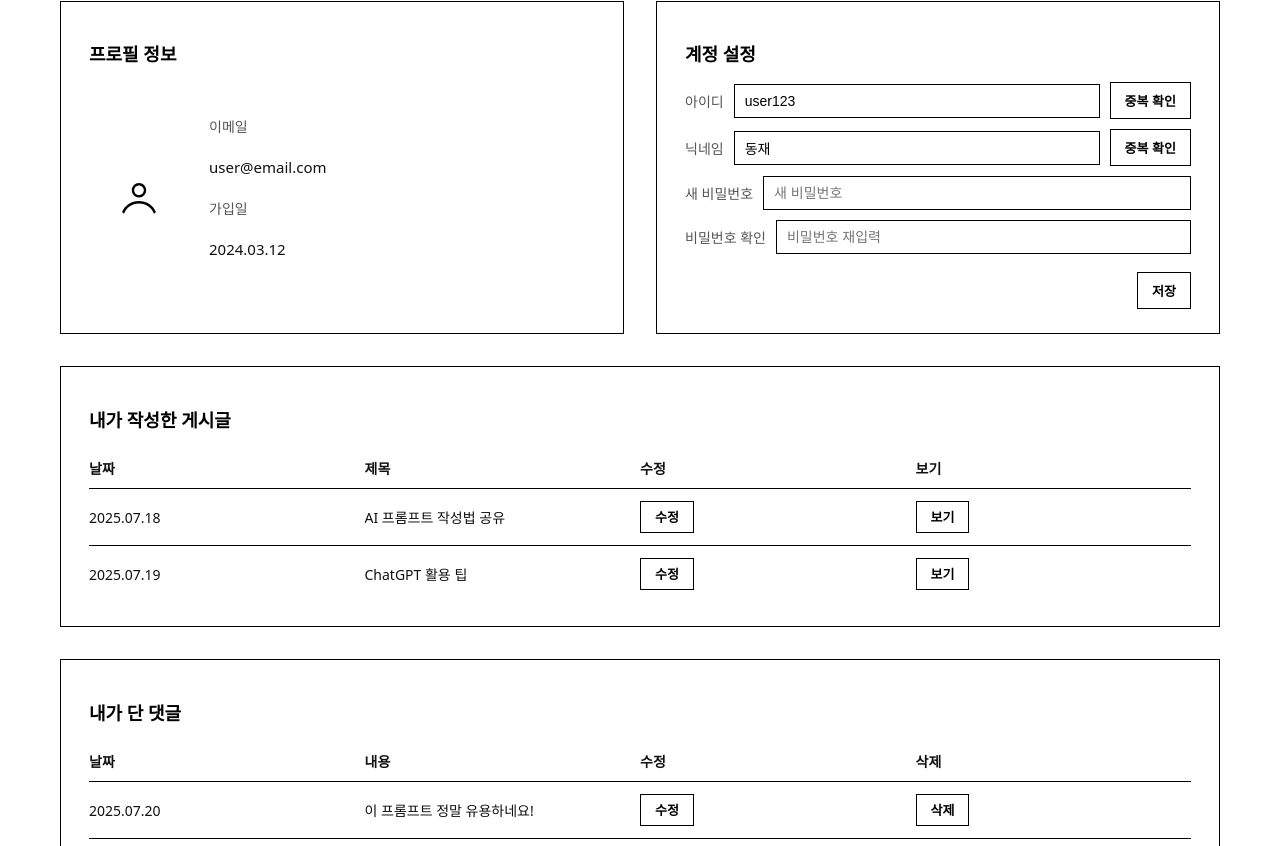
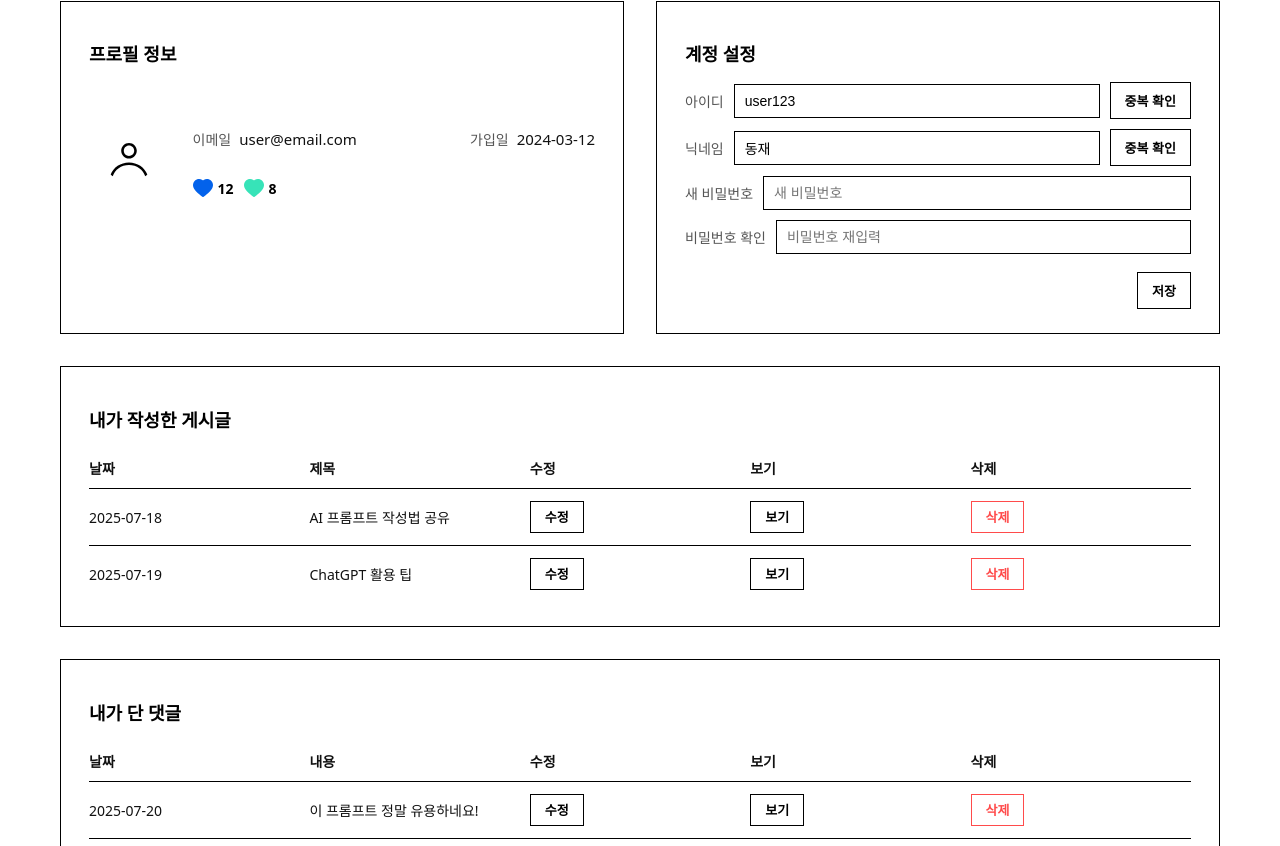
Before and after one commit to likedandylion/Frontend, a React (Vite) app: page /mypage in a window 1280 px wide. Shown: the part 254-1100 px from the top of the page. Built offline with nearby package versions, Linux system fonts and the light colour scheme; no server answers.

Commit message:
사용자 api 및 댓글, 게시글 삭제 연동

```diff
--- a/src/pages/MyPage/mypage.jsx
+++ b/src/pages/MyPage/mypage.jsx
@@ -1,17 +1,201 @@
-import React from "react";
+import React, { useEffect, useState } from "react";
 import * as S from "./mypage.styles";
-import AvatarIcon from "@/assets/avatar.svg"; // ✅ 기존 방식으로 import (요금제 구매 코드 방식 동일)
+import AvatarIcon from "@/assets/avatar.svg";
+import heartGreen from "@/assets/images/heart_green.svg";
 
 export default function MyPage() {
-  const myCreatedPosts = [
-    { date: "2025.07.18", title: "AI 프롬프트 작성법 공유" },
-    { date: "2025.07.19", title: "ChatGPT 활용 팁" },
+  const [userInfo, setUserInfo] = useState(null);
+  const [subscription, setSubscription] = useState(null);
+  const [posts, setPosts] = useState([]);
+  const [comments, setComments] = useState([]);
+  const [usernameInput, setUsernameInput] = useState("");
+  const [nicknameInput, setNicknameInput] = useState("");
+
+  const token = localStorage.getItem("accessToken");
+
+  const authHeaders = {
+    Authorization: `Bearer ${token}`,
+    "Content-Type": "application/json",
+  };
+
+  // ✅ 더미 데이터 (서버 꺼져 있을 때 fallback)
+  const dummyUser = {
+    email: "user@email.com",
+    username: "user123",
+    nickname: "동재",
+    createdAt: "2024-03-12T00:00:00.000Z",
+    blueTickets: 12,
+    greenTickets: 8,
+  };
+
+  const dummySubscription = {
+    planName: "PRO",
+    status: "활성",
+    nextBillingDate: "2025-04-11",
+  };
+
+  const dummyPosts = [
+    {
+      id: 1,
+      title: "AI 프롬프트 작성법 공유",
+      createdAt: "2025-07-18T00:00:00.000Z",
+    },
+    { id: 2, title: "ChatGPT 활용 팁", createdAt: "2025-07-19T00:00:00.000Z" },
   ];
 
-  const myComments = [
-    { date: "2025.07.20", content: "이 프롬프트 정말 유용하네요!" },
-    { date: "2025.07.21", content: "예시가 추가되면 더 좋을 것 같아요!" },
+  const dummyComments = [
+    {
+      id: 1,
+      content: "이 프롬프트 정말 유용하네요!",
+      createdAt: "2025-07-20T00:00:00.000Z",
+    },
+    {
+      id: 2,
+      content: "예시가 추가되면 더 좋을 것 같아요!",
+      createdAt: "2025-07-21T00:00:00.000Z",
+    },
   ];
+
+  // ✅ fetch 실패 시 fallback
+  useEffect(() => {
+    const fetchUserInfo = async () => {
+      try {
+        const res = await fetch("/api/v1/users/me", { headers: authHeaders });
+        if (!res.ok) throw new Error();
+        const data = await res.json();
+        setUserInfo(data);
+        setUsernameInput(data.username);
+        setNicknameInput(data.nickname);
+      } catch {
+        setUserInfo(dummyUser);
+        setUsernameInput(dummyUser.username);
+        setNicknameInput(dummyUser.nickname);
+      }
+    };
+
+    const fetchSubscription = async () => {
+      try {
+        const res = await fetch("/api/v1/users/me/subscription", {
+          headers: authHeaders,
+        });
+        if (!res.ok) throw new Error();
+        const data = await res.json();
+        setSubscription(data);
+      } catch {
+        setSubscription(dummySubscription);
+      }
+    };
+
+    const fetchPosts = async () => {
+      try {
+        const res = await fetch("/api/v1/users/me/posts", {
+          headers: authHeaders,
+        });
+        if (!res.ok) throw new Error();
+        const data = await res.json();
+        setPosts(data);
+      } catch {
+        setPosts(dummyPosts);
+      }
+    };
+
+    const fetchComments = async () => {
+      try {
+        const res = await fetch("/api/v1/users/me/comments", {
+          headers: authHeaders,
+        });
+        if (!res.ok) throw new Error();
+        const data = await res.json();
+        setComments(data);
+      } catch {
+        setComments(dummyComments);
+      }
+    };
+
+    fetchUserInfo();
+    fetchSubscription();
+    fetchPosts();
+    fetchComments();
+  }, []);
+
+  // ✅ 아이디 중복 확인
+  const handleCheckId = async () => {
+    if (!usernameInput.trim()) return alert("아이디를 입력해주세요.");
+    try {
+      const res = await fetch(
+        `/api/v1/auth/check-id?username=${encodeURIComponent(usernameInput)}`,
+        { method: "GET" }
+      );
+      if (!res.ok) throw new Error();
+      const data = await res.json();
+      alert(
+        data.isAvailable
+          ? "✅ 사용 가능한 아이디입니다."
+          : "❌ 이미 사용 중인 아이디입니다."
+      );
+    } catch {
+      alert("✅ (테스트) 사용 가능한 아이디입니다.");
+    }
+  };
+
+  // ✅ 닉네임 중복 확인
+  const handleCheckNickname = async () => {
+    if (!nicknameInput.trim()) return alert("닉네임을 입력해주세요.");
+    try {
+      const res = await fetch(
+        `/api/v1/auth/check-nickname?nickname=${encodeURIComponent(
+          nicknameInput
+        )}`,
+        { method: "GET" }
+      );
+      if (!res.ok) throw new Error();
+      const data = await res.json();
+      alert(
+        data.isAvailable
+          ? "✅ 사용 가능한 닉네임입니다."
+          : "❌ 이미 사용 중인 닉네임입니다."
+      );
+    } catch {
+      alert("✅ (테스트) 사용 가능한 닉네임입니다.");
+    }
+  };
+
+  // ✅ 게시글 삭제
+  const handleDeletePost = async (postId) => {
+    if (!window.confirm("정말로 이 프롬프트를 삭제하시겠습니까?")) return;
+    try {
+      const res = await fetch(`/api/v1/posts/${postId}`, {
+        method: "DELETE",
+        headers: authHeaders,
+      });
+      if (!res.ok) throw new Error();
+      alert("✅ 프롬프트가 삭제되었습니다.");
+      setPosts((prev) => prev.filter((p) => p.id !== postId));
+    } catch {
+      // 서버 꺼져 있을 때 fallback
+      alert("✅ (테스트) 프롬프트가 삭제되었습니다.");
+      setPosts((prev) => prev.filter((p) => p.id !== postId));
+    }
+  };
+
+  // ✅ 댓글 삭제
+  const handleDeleteComment = async (commentId) => {
+    if (!window.confirm("정말로 이 댓글을 삭제하시겠습니까?")) return;
+    try {
+      const res = await fetch(`/api/v1/comments/${commentId}`, {
+        method: "DELETE",
+        headers: authHeaders,
+      });
+      if (!res.ok) throw new Error();
+      alert("✅ 댓글이 삭제되었습니다.");
+      setComments((prev) => prev.filter((c) => c.id !== commentId));
+    } catch {
+      alert("✅ (테스트) 댓글이 삭제되었습니다.");
+      setComments((prev) => prev.filter((c) => c.id !== commentId));
+    }
+  };
+
+  if (!userInfo) return <div>로딩 중...</div>;
 
   return (
     <S.Page>
@@ -21,57 +205,79 @@ export default function MyPage() {
         </S.Header>
 
         <S.Grid>
-          {/* 🔹 프로필 정보 */}
+          {/* 프로필 */}
           <S.ProfileSection>
             <S.SectionTitle>프로필 정보</S.SectionTitle>
             <S.ProfileRow>
               <S.ProfileAvatarWrapper>
                 <img src={AvatarIcon} alt="프로필 아이콘" />
               </S.ProfileAvatarWrapper>
-
               <S.ProfileInfo>
-                <S.InfoLabel>이메일</S.InfoLabel>
-                <S.Text>user@email.com</S.Text>
-                <S.InfoLabel>가입일</S.InfoLabel>
-                <S.Text>2024.03.12</S.Text>
+                <S.ProfileInfoRow>
+                  <S.InfoGroup>
+                    <S.InfoLabel>이메일</S.InfoLabel>
+                    <S.Text>{userInfo.email}</S.Text>
+                  </S.InfoGroup>
+                  <S.InfoGroup>
+                    <S.InfoLabel>가입일</S.InfoLabel>
+                    <S.Text>{userInfo.createdAt?.slice(0, 10)}</S.Text>
+                  </S.InfoGroup>
+                </S.ProfileInfoRow>
+                <S.TicketRow>
+                  <S.Ticket>
+                    <S.TicketIconBlue src={heartGreen} alt="블루 티켓" />
+                    <span>{userInfo.blueTickets}</span>
+                  </S.Ticket>
+                  <S.Ticket>
+                    <S.TicketIconGreen src={heartGreen} alt="그린 티켓" />
+                    <span>{userInfo.greenTickets}</span>
+                  </S.Ticket>
+                </S.TicketRow>
               </S.ProfileInfo>
             </S.ProfileRow>
           </S.ProfileSection>
 
-          {/* 🔹 계정 설정 */}
+          {/* 계정 설정 */}
           <S.AccountSection>
             <S.SectionTitle>계정 설정</S.SectionTitle>
-
             <S.FormGroup>
               <S.FormRow>
                 <S.InfoLabel>아이디</S.InfoLabel>
-                <S.Input type="text" defaultValue="user123" />
-                <S.DuplicateButton>중복 확인</S.DuplicateButton>
+                <S.Input
+                  type="text"
+                  value={usernameInput}
+                  onChange={(e) => setUsernameInput(e.target.value)}
+                />
+                <S.DuplicateButton onClick={handleCheckId}>
+                  중복 확인
+                </S.DuplicateButton>
               </S.FormRow>
-
               <S.FormRow>
                 <S.InfoLabel>닉네임</S.InfoLabel>
-                <S.Input type="text" defaultValue="동재" />
-                <S.DuplicateButton>중복 확인</S.DuplicateButton>
+                <S.Input
+                  type="text"
+                  value={nicknameInput}
+                  onChange={(e) => setNicknameInput(e.target.value)}
+                />
+                <S.DuplicateButton onClick={handleCheckNickname}>
+                  중복 확인
+                </S.DuplicateButton>
               </S.FormRow>
-
               <S.FormRow>
                 <S.InfoLabel>새 비밀번호</S.InfoLabel>
                 <S.Input type="password" placeholder="새 비밀번호" />
               </S.FormRow>
-
               <S.FormRow>
                 <S.InfoLabel>비밀번호 확인</S.InfoLabel>
                 <S.Input type="password" placeholder="비밀번호 재입력" />
               </S.FormRow>
-
               <S.ActionButtons>
                 <S.SaveButton>저장</S.SaveButton>
               </S.ActionButtons>
             </S.FormGroup>
           </S.AccountSection>
 
-          {/* 🔹 내가 작성한 게시글 */}
+          {/* 내가 작성한 게시글 */}
           <S.PostsSection>
             <S.SectionTitle>내가 작성한 게시글</S.SectionTitle>
             <S.Table>
@@ -81,12 +287,13 @@ export default function MyPage() {
                   <th>제목</th>
                   <th>수정</th>
                   <th>보기</th>
+                  <th>삭제</th>
                 </tr>
               </thead>
               <tbody>
-                {myCreatedPosts.map((post, i) => (
-                  <tr key={i}>
-                    <td>{post.date}</td>
+                {posts.map((post) => (
+                  <tr key={post.id}>
+                    <td>{post.createdAt?.slice(0, 10)}</td>
                     <td>{post.title}</td>
                     <td>
                       <S.ActionButton>수정</S.ActionButton>
@@ -94,13 +301,18 @@ export default function MyPage() {
                     <td>
                       <S.ActionButton>보기</S.ActionButton>
                     </td>
+                    <td>
+                      <S.DeleteButton onClick={() => handleDeletePost(post.id)}>
+                        삭제
+                      </S.DeleteButton>
+                    </td>
                   </tr>
                 ))}
               </tbody>
             </S.Table>
           </S.PostsSection>
 
-          {/* 🔹 내가 단 댓글 */}
+          {/* 내가 단 댓글 */}
           <S.CommentsSection>
             <S.SectionTitle>내가 단 댓글</S.SectionTitle>
             <S.Table>
@@ -109,19 +321,27 @@ export default function MyPage() {
                   <th>날짜</th>
                   <th>내용</th>
                   <th>수정</th>
+                  <th>보기</th>
                   <th>삭제</th>
                 </tr>
               </thead>
               <tbody>
-                {myComments.map((comment, i) => (
-                  <tr key={i}>
-                    <td>{comment.date}</td>
+                {comments.map((comment) => (
+                  <tr key={comment.id}>
+                    <td>{comment.createdAt?.slice(0, 10)}</td>
                     <td>{comment.content}</td>
                     <td>
                       <S.ActionButton>수정</S.ActionButton>
                     </td>
                     <td>
-                      <S.ActionButton>삭제</S.ActionButton>
+                      <S.ActionButton>보기</S.ActionButton>
+                    </td>
+                    <td>
+                      <S.DeleteButton
+                        onClick={() => handleDeleteComment(comment.id)}
+                      >
+                        삭제
+                      </S.DeleteButton>
                     </td>
                   </tr>
                 ))}
@@ -129,13 +349,17 @@ export default function MyPage() {
             </S.Table>
           </S.CommentsSection>
 
-          {/* 🔹 구독 관리 */}
+          {/* 구독 관리 */}
           <S.FullSection>
             <S.SectionTitle>구독 관리</S.SectionTitle>
             <S.SubscriptionBox>
-              <S.ProBadge>PRO</S.ProBadge>
-              <S.SubscriptionText>상태: 활성</S.SubscriptionText>
-              <S.SubscriptionText>다음 결제일: 2025.04.11</S.SubscriptionText>
+              <S.ProBadge>{subscription.planName}</S.ProBadge>
+              <S.SubscriptionText>
+                상태: {subscription.status}
+              </S.SubscriptionText>
+              <S.SubscriptionText>
+                다음 결제일: {subscription.nextBillingDate}
+              </S.SubscriptionText>
               <S.SubscriptionActions>
                 <S.SubscriptionButton>상세 보기</S.SubscriptionButton>
                 <S.CancelButton>구독 취소</S.CancelButton>
--- a/src/pages/MyPage/mypage.styles.js
+++ b/src/pages/MyPage/mypage.styles.js
@@ -67,30 +67,50 @@ export const ProfileSection = styled(BaseSection)`
 export const ProfileRow = styled.div`
   display: flex;
   align-items: center;
-  gap: 20px;
-  margin-top: 50px;
+  gap: 24px;
+  margin-top: 40px;
+
+  @media (max-width: 768px) {
+    flex-direction: column;
+    align-items: flex-start;
+  }
 `;
 
 export const ProfileAvatarWrapper = styled.div`
   width: 100px;
   height: 100px;
-  // border: 1.5px solid #000;
-  background: #ffffffff;
+  background: #ffffff;
   display: flex;
   align-items: center;
   justify-content: center;
 
   img {
-    width: 48px;
-    height: 48px;
+    width: 52px;
+    height: 52px;
     object-fit: contain;
   }
 `;
 
+/* ✅ 2행 구조 프로필 정보 */
 export const ProfileInfo = styled.div`
   display: flex;
   flex-direction: column;
-  gap: 6px;
+  gap: 14px;
+  width: 100%;
+`;
+
+export const ProfileInfoRow = styled.div`
+  display: flex;
+  justify-content: space-between;
+  align-items: center;
+  flex-wrap: wrap;
+  gap: 12px;
+`;
+
+export const InfoGroup = styled.div`
+  display: flex;
+  align-items: center;
+  gap: 8px;
 `;
 
 export const InfoLabel = styled.label`
@@ -102,6 +122,33 @@ export const Text = styled.p`
   font-size: 15px;
   color: #111;
   font-weight: 500;
+`;
+
+/* ✅ 티켓 행 스타일 */
+export const TicketRow = styled.div`
+  display: flex;
+  align-items: center;
+  gap: 10px; /* ✅ 기존 18px → 10px로 줄임 */
+`;
+
+export const Ticket = styled.div`
+  display: flex;
+  align-items: center;
+  gap: 5px; /* ✅ 내부 여백도 살짝 줄임 */
+  font-size: 14px;
+  font-weight: 600;
+`;
+
+export const TicketIconGreen = styled.img`
+  width: 20px;
+  height: 20px;
+`;
+
+export const TicketIconBlue = styled.img`
+  width: 20px;
+  height: 20px;
+  filter: brightness(0) saturate(100%) invert(24%) sepia(94%) saturate(2983%)
+    hue-rotate(210deg) brightness(94%) contrast(98%);
 `;
 
 /* =========================================================
@@ -287,3 +334,12 @@ export const SectionTitle = styled.h2`
   font-weight: 700;
   margin-bottom: 16px;
 `;
+export const DeleteButton = styled(ActionButton)`
+  color: #ff4b4b;
+  border-color: #ff4b4b;
+
+  &:hover {
+    background: #ff4b4b;
+    color: #fff;
+  }
+`;
```
Also changed, not shown: src/pages/SignUp/signup.jsx (+54 -10 lines).
